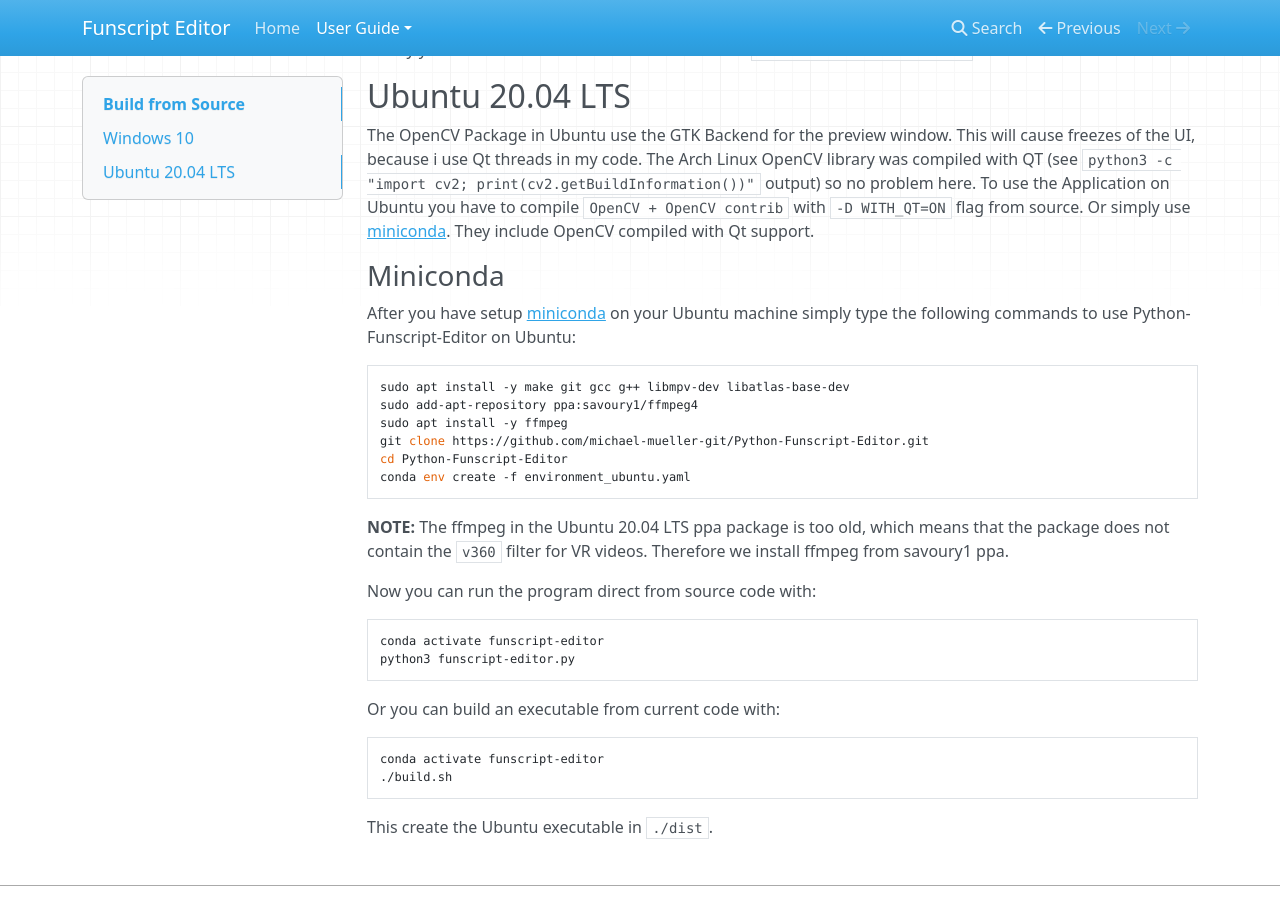
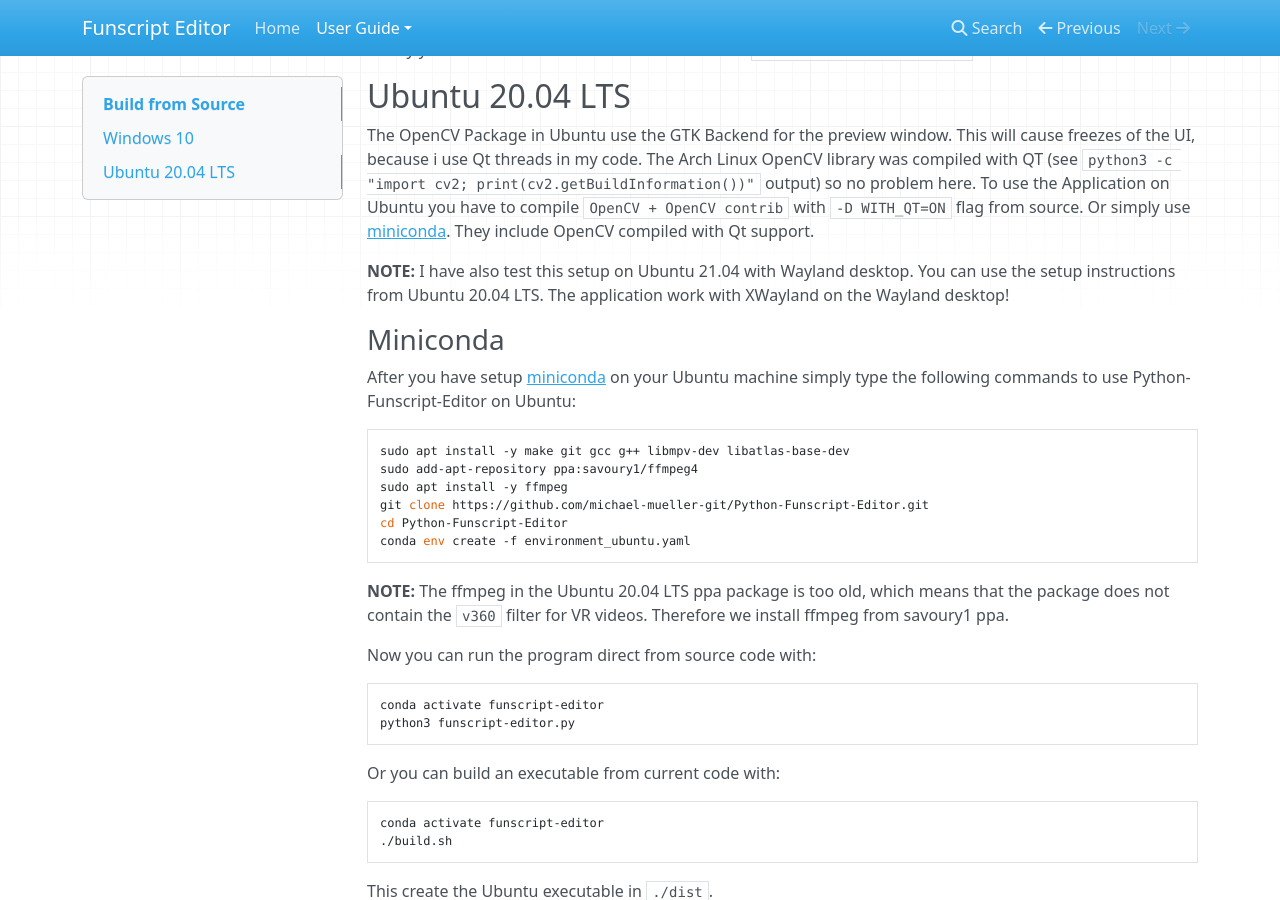
Before and after one commit to michael-mueller-git/Python-Funscript-Editor, an MkDocs documentation site: the page built from docs/app/docs/user-guide/build.md, in a window 1280 px wide and 900 px high, scrolled down 424 px. Built offline with MkDocs 1.6.1, drawn with Linux system fonts in a browser that asks for light colours; nearby versions of some CDN libraries.

Commit message:
add ubuntu 21.04 notes

```diff
--- a/docs/app/docs/user-guide/build.md
+++ b/docs/app/docs/user-guide/build.md
@@ -21,6 +21,8 @@
 ## Ubuntu 20.04 LTS
 
 The OpenCV Package in Ubuntu use the GTK Backend for the preview window. This will cause freezes of the UI, because i use Qt threads in my code. The Arch Linux OpenCV library was compiled with QT (see `python3 -c "import cv2; print(cv2.getBuildInformation())"` output) so no problem here. To use the Application on Ubuntu you have to compile `OpenCV + OpenCV contrib` with `-D WITH_QT=ON` flag from source. Or simply use [miniconda](https://docs.conda.io/en/latest/miniconda.html). They include OpenCV compiled with Qt support.
+
+**NOTE:** I have also test this setup on Ubuntu 21.04 with Wayland desktop. You can use the setup instructions from Ubuntu 20.04 LTS. The application work with XWayland on the Wayland desktop!
 
 ### Miniconda
 
```
